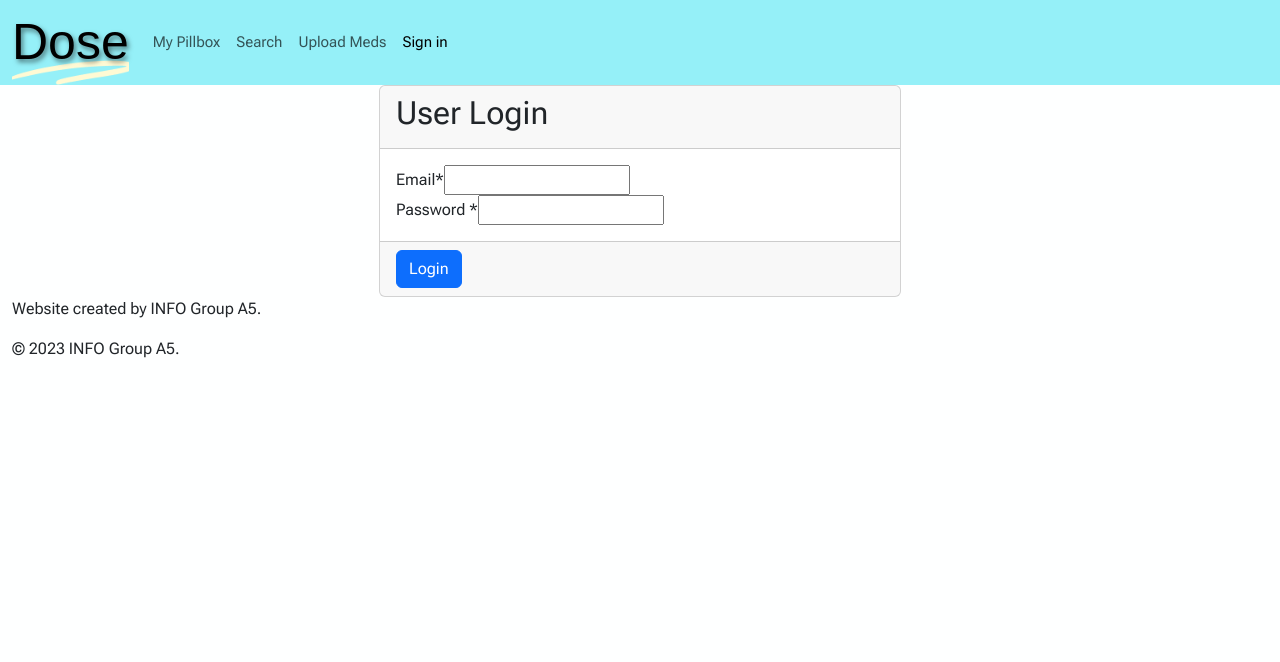
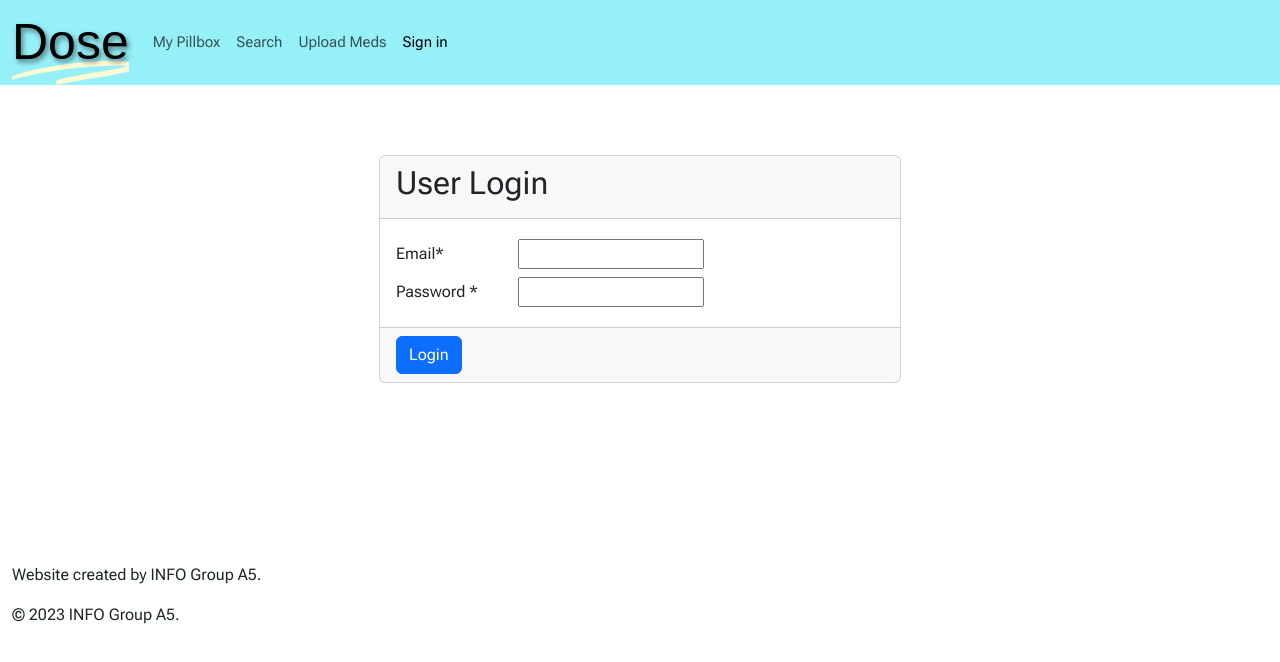
Before and after one commit to info340-su23/project-GConscious, a React app: page /login in a window 1280 px wide. Built offline with nearby package versions, Linux system fonts and the light colour scheme; a web font is replaced by a local one.

Commit message:
Style changes

```diff
--- a/src/components/App.js
+++ b/src/components/App.js
@@ -6,8 +6,6 @@ import { UploadForm } from './UploadForm.js';
 import { Search } from './Search.js';
 import { Route, Routes } from "react-router-dom";
 import { Login } from './login.js';
-//import { add } from 'lodash';
-//import { useNavigate } from 'react-router-dom';
 
 function App({ drugsList }) {
   //Organized pillbox with pills on specific days based on user prescription.
--- a/src/components/NavBar.js
+++ b/src/components/NavBar.js
@@ -26,9 +26,6 @@ export function NavBar() {
                         <li className="nav-item">
                             <NavLink aria-label="Login Page" className="nav-link" to="/login">Sign in</NavLink>
                         </li>
-                        {/* <button onClick={HandleLogout}>
-                            Logout
-                        </button> */}
                     </ul>
                 </div>
             </div>
--- a/src/components/Search.js
+++ b/src/components/Search.js
@@ -129,7 +129,7 @@ export function Search() {
   );
 
   return (
-    <div>
+    <div className="mb-4">
       {searchResult}
       <small>Search Dataset via <a href="https://www.kaggle.com/datasets/jithinanievarghese/drugs-side-effects-and-medical-condition" target="_blank">Link</a>.</small>
     </div>
--- a/src/components/SectionPillboxContent.js
+++ b/src/components/SectionPillboxContent.js
@@ -95,10 +95,10 @@ export function PillboxRow(props) {
   const currentUser = props.currentUser;
   return (
     <div>
-      <h1>{"Welcome " + currentUser + "!"}</h1>
+      <h1 className='text-center' style={{ fontFamily: 'Monospace, Arial, sans-serif', fontSize: '35px', fontWeight: 'bold'}}>
+        {"Welcome to dose pillbox " + currentUser + "!"}
+      </h1>
       <PillboxContent handleSetOrganizedPillbox={props.handleSetOrganizedPillbox} organizedPillbox={organizedPillbox} />
     </div>
-    //<PillboxContent handleRemove={props.handleRemove} weeklyPills={weeklyPills} />
   )
-
 }
--- a/src/components/login.js
+++ b/src/components/login.js
@@ -1,5 +1,4 @@
 import React, { useState } from 'react';
-import { Link } from 'react-router-dom';
 import { ToastContainer, toast } from 'react-toastify';
 import 'react-toastify/dist/ReactToastify.css';
 import { useNavigate } from 'react-router-dom';
@@ -35,7 +34,6 @@ export function Login(props) {
                         toast.error("Invalid password");
                     }
 
-
                     if (user[0].password === password && user[0].email === email) {
                         toast.success('Login successful');
                         setUsername(user[0].user);
@@ -52,24 +50,6 @@ export function Login(props) {
                     props.handleSetUserPrescriptions(user[0].prescriptions);
                     navigate('/');
 
-
-
-                    // console.log(e.target.password.value);
-                    // console.log(e.target.email.value);
-
-
-
-
-                    // if (Object.keys(response).length === 3) {
-                    //     toast.error('Please Enter valid username and password');
-                    // } else {
-                    //     if (response.password === password) {
-                    //         toast.success('Login Successful');
-                    //         usenavigate('/');
-                    //     } else {
-                    //         toast.error('Please Enter valid information');
-                    //     }
-                    // }
                 }).catch((error) => {
                     toast.error('Failed to Login due to : ' + error.message)
                     console.log(error);
@@ -97,17 +77,17 @@ export function Login(props) {
             <ToastContainer />
             <div className='offset-lg-3 col-lg-6'>
                 <form onSubmit={ProceedLogin} className='container'>
-                    <div className='card'>
+                    <div className='card customMargin'>
                         <div className='card-header'>
                             <h2>User Login</h2>
                         </div>
                         <div className='card-body'>
                             <div className='form-group'>
-                                <label>Email<span className='errormsg'>*</span></label>
+                                <label className='col-sm-3 col-form-label'>Email<span className='errormsg'>*</span></label>
                                 <input className='form-group' name='email' value={username} onChange={e => setUsername(e.target.value)}></input>
                             </div>
                             <div className='form-group'>
-                                <label>Password <span className='errormsg'>*</span></label>
+                                <label className='col-sm-3 col-form-label'>Password <span className='errormsg'>*</span></label>
                                 <input className='form-group' name='password' type='password' value={password} onChange={e => setPassword(e.target.value)}></input>
                             </div>
                         </div>
--- a/src/index.css
+++ b/src/index.css
@@ -86,6 +86,11 @@ textarea {
   border-color: #efb8e8;
 }
 
+.customMargin {
+  margin-top: 70px;
+  margin-bottom: 180px;
+}
+
 /* Media query to enable varied display of our app on different devices: */
 @media (min-width: 598px) {
 
```
